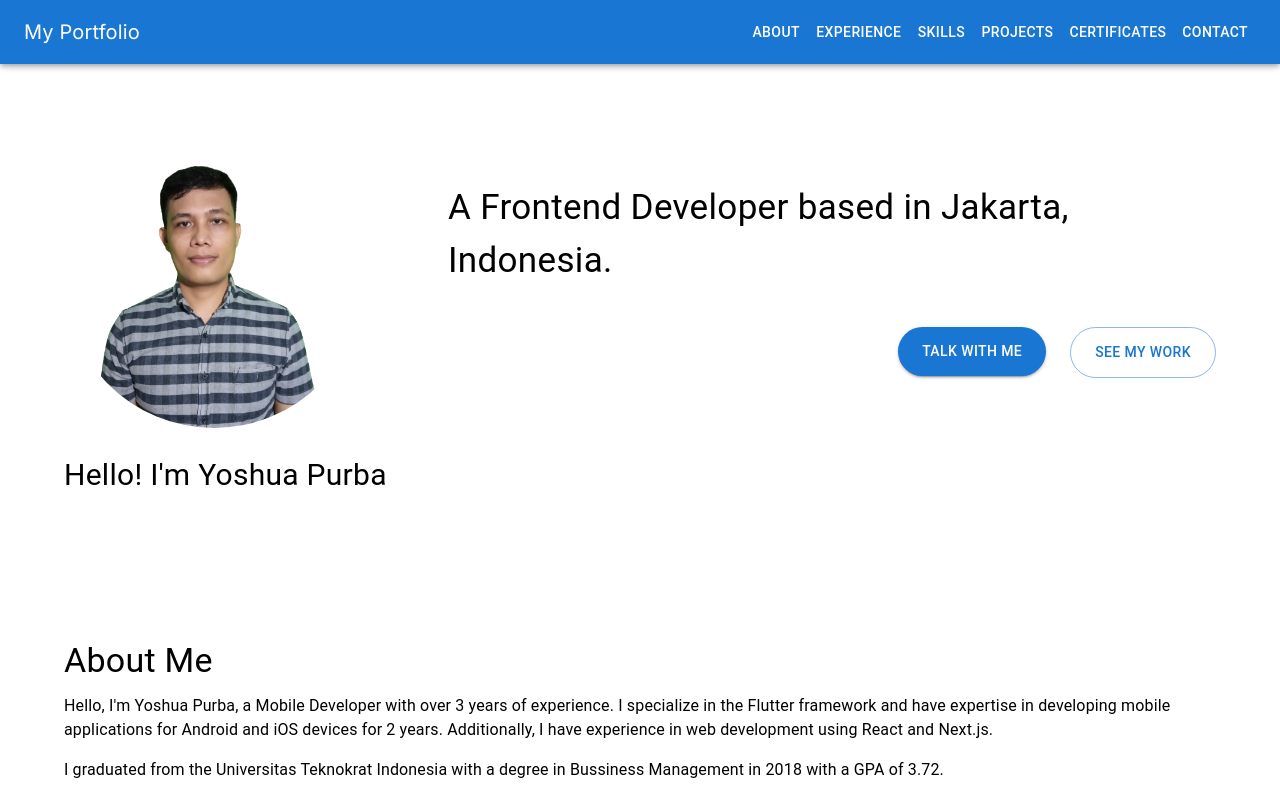
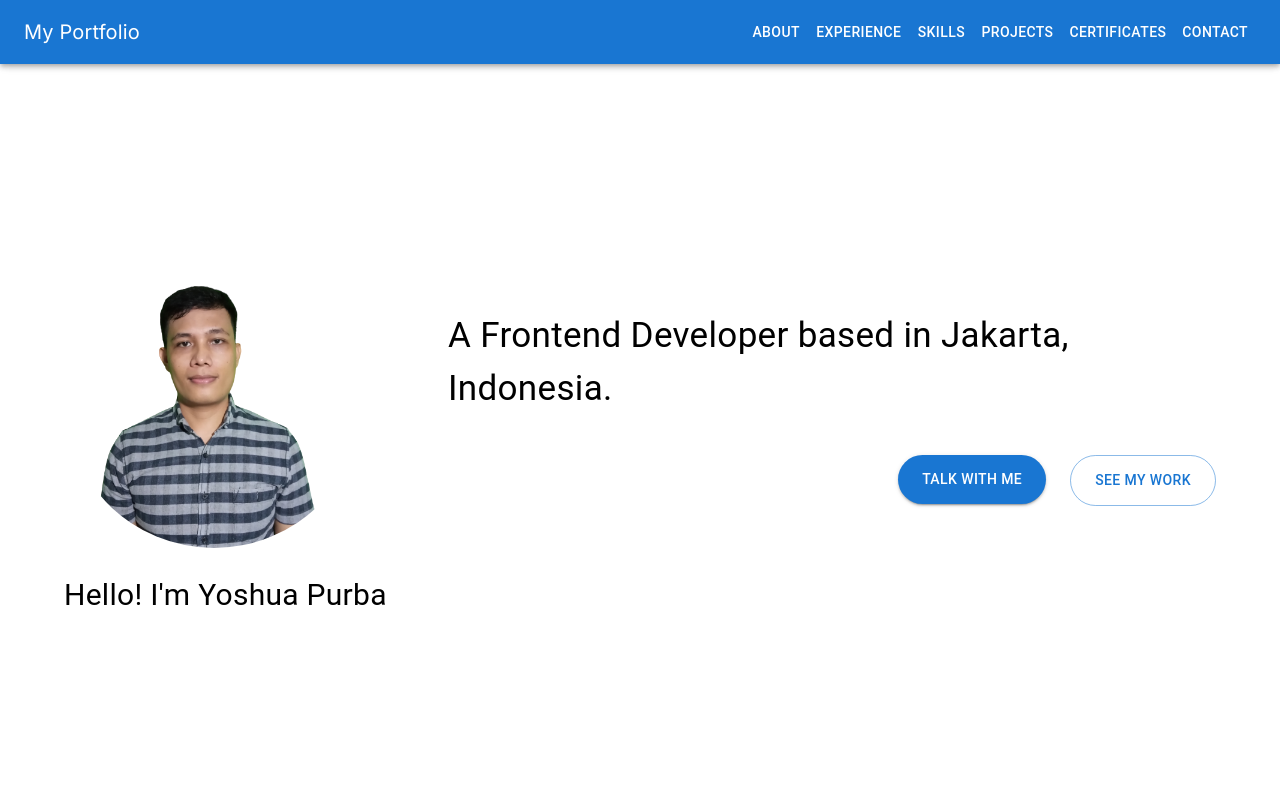
Before and after one commit to joshuapurbaa/my-portfolio, a React (Vite) app: page / in a window 1280 px wide. Shown: the top 800 px of the page. Built offline with nearby package versions, Linux system fonts and the light colour scheme.

Commit message:
refactor: adjust Hero section height to 100vh and add padding to subtitle

```diff
--- a/src/sections/Hero.tsx
+++ b/src/sections/Hero.tsx
@@ -5,7 +5,7 @@ import { Link as ScrollLink } from "react-scroll";
 const useStyles = makeStyles(() => ({
   heroContainer: {
     display: "flex",
-    height: "70vh",
+    height: "100vh",
   },
   leftHeroBox: {
     display: "flex",
@@ -25,6 +25,7 @@ const useStyles = makeStyles(() => ({
   },
   subTitle: {
     fontWeight: "bold",
+    paddingTop: "16px",
   },
   rightHero: {
     display: "flex",
```
